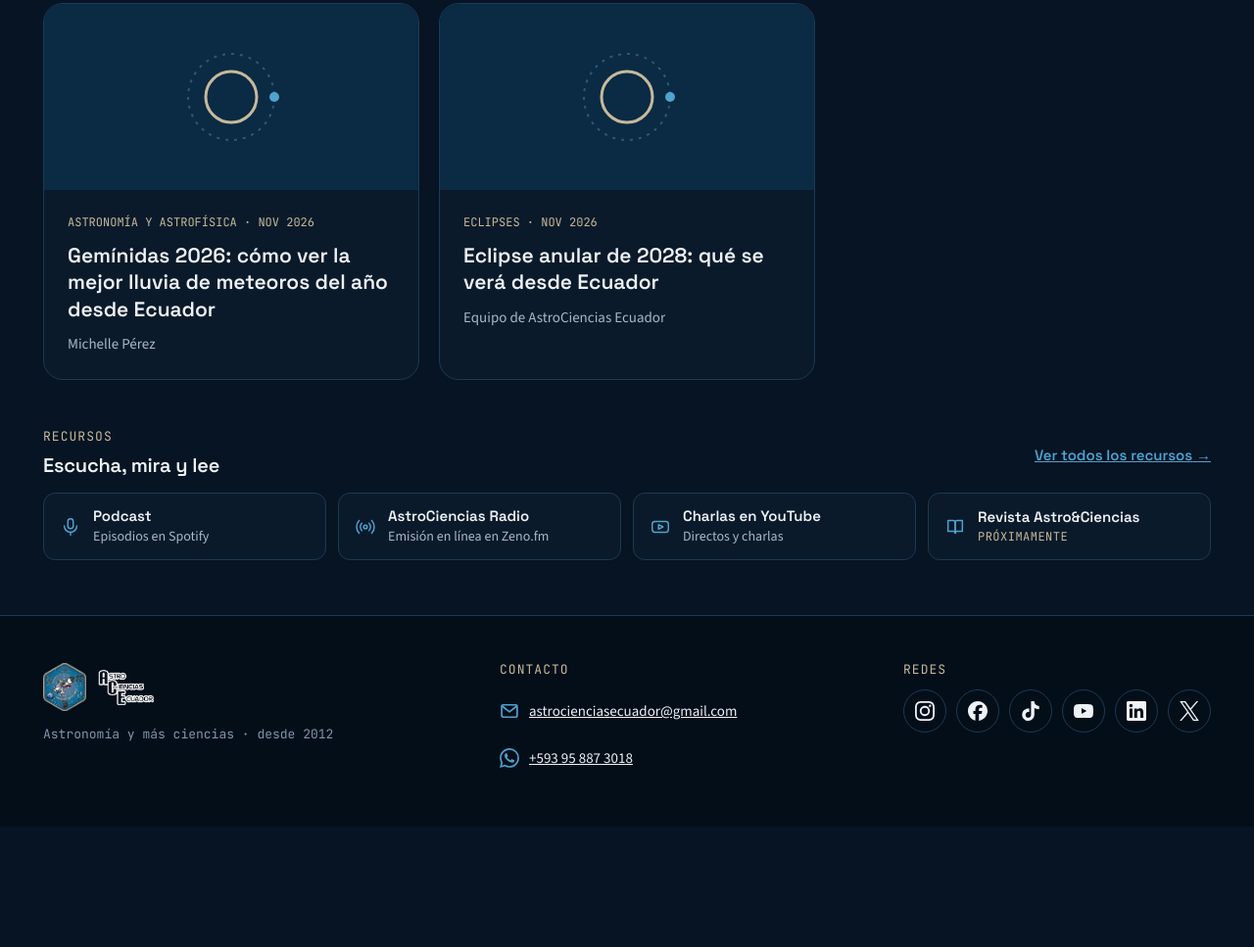
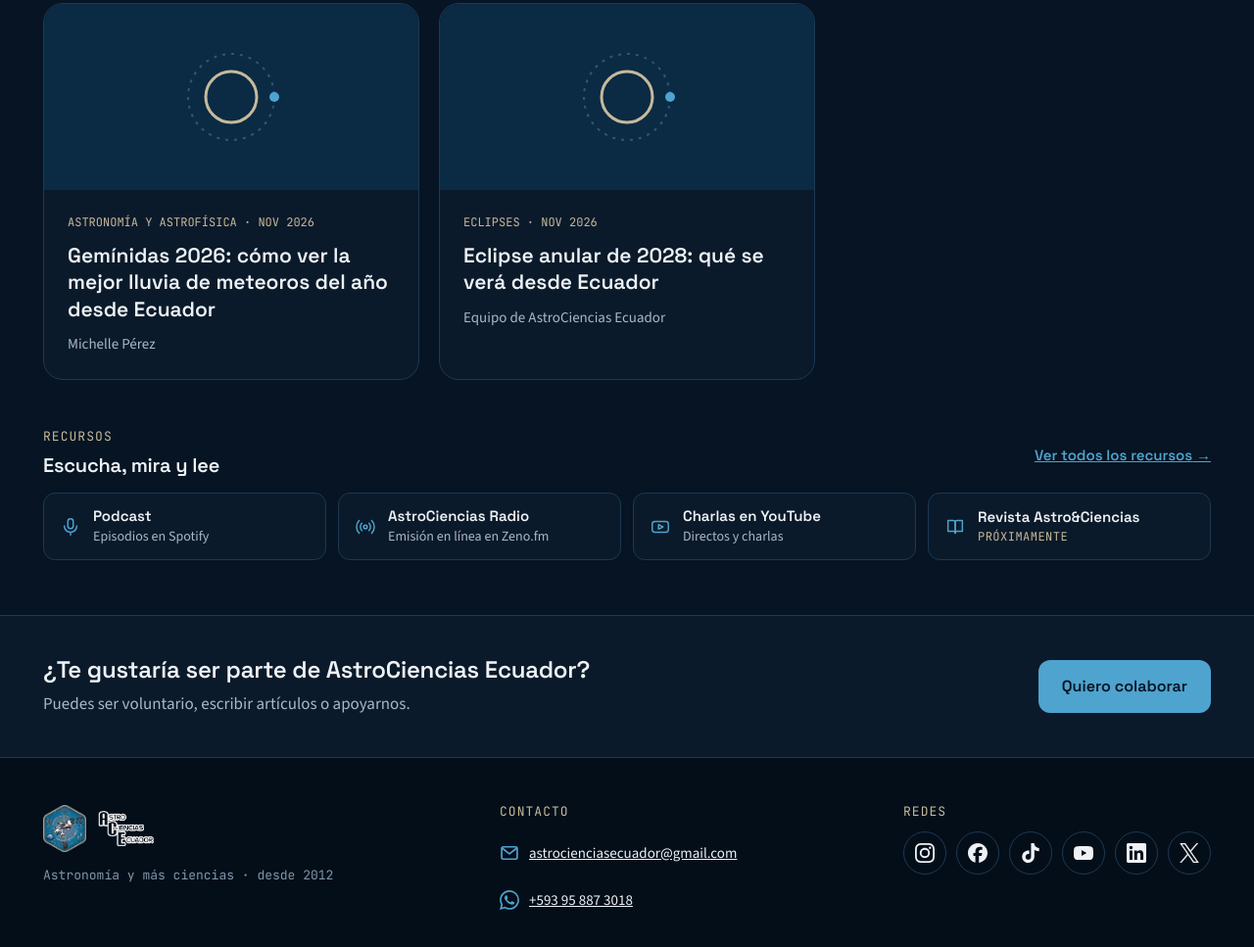
Before and after one commit to MichellePerezS/astrociencias-web, an Astro site: page / in a window 1280 px wide. Shown: the part 874-1841 px from the top of the page at 98% size. Before the commit the page ends 1718 px from the top, so only its background shows below. Built offline with nearby package versions, Linux system fonts and the light colour scheme; Astro itself is replaced by a stand-in of ours.

Commit message:
Add Colabora band to the home page

```diff
--- /dev/null
+++ b/src/components/BandaColabora.astro
@@ -0,0 +1,65 @@
+---
+// Portada: banda final «Colabora», a todo el ancho y justo encima del pie.
+---
+
+<section class="banda" aria-labelledby="colabora-titulo">
+  <div class="contenedor fila">
+    <div class="texto">
+      <h2 id="colabora-titulo">¿Te gustaría ser parte de AstroCiencias Ecuador?</h2>
+      <p>Puedes ser voluntario, escribir artículos o apoyarnos.</p>
+    </div>
+    <a href="/colabora" class="boton boton-principal">Quiero colaborar</a>
+  </div>
+</section>
+
+<style>
+  .banda {
+    background: var(--cosmos-2);
+    border-top: 1px solid var(--linea);
+  }
+
+  /* Texto a la izquierda y botón a la derecha; en móvil, uno debajo del otro. */
+  .fila {
+    display: flex;
+    flex-wrap: wrap;
+    align-items: center;
+    justify-content: space-between;
+    gap: var(--space-4) var(--space-6);
+    padding-block: 40px;
+  }
+
+  .texto {
+    display: flex;
+    flex-direction: column;
+    gap: 6px;
+    min-width: 0;
+  }
+
+  h2 {
+    font-weight: 600;
+    font-size: clamp(20px, 2.6vw, 24px);
+    line-height: 1.25;
+    letter-spacing: -0.01em;
+  }
+
+  p {
+    margin: 0;
+    font-size: 17px;
+    color: var(--texto-suave);
+  }
+
+  .boton {
+    flex: none;
+  }
+
+  @media (max-width: 640px) {
+    .fila {
+      padding-block: 32px;
+    }
+
+    .boton {
+      flex: 1 1 100%;
+      text-align: center;
+    }
+  }
+</style>
--- a/src/pages/index.astro
+++ b/src/pages/index.astro
@@ -1,11 +1,12 @@
 ---
 // Portada simplificada: el bloque «Destacado» (último artículo o, cuando
 // exista, el próximo evento) y debajo los últimos artículos, sin repetir el
-// destacado, y una franja compacta de recursos.
+// destacado, una franja compacta de recursos y la banda final «Colabora».
 import Base from "../layouts/Base.astro";
 import Destacado from "../components/Destacado.astro";
 import UltimosArticulos from "../components/UltimosArticulos.astro";
 import FranjaRecursos from "../components/FranjaRecursos.astro";
+import BandaColabora from "../components/BandaColabora.astro";
 import { obtenerDestacado } from "../lib/destacado";
 
 const destacado = await obtenerDestacado();
@@ -16,6 +17,7 @@ const destacado = await obtenerDestacado();
   {destacado && <Destacado destacado={destacado} />}
   <UltimosArticulos excluir={destacado?.articuloId} />
   <FranjaRecursos />
+  <BandaColabora />
 </Base>
 
 <style>
```
